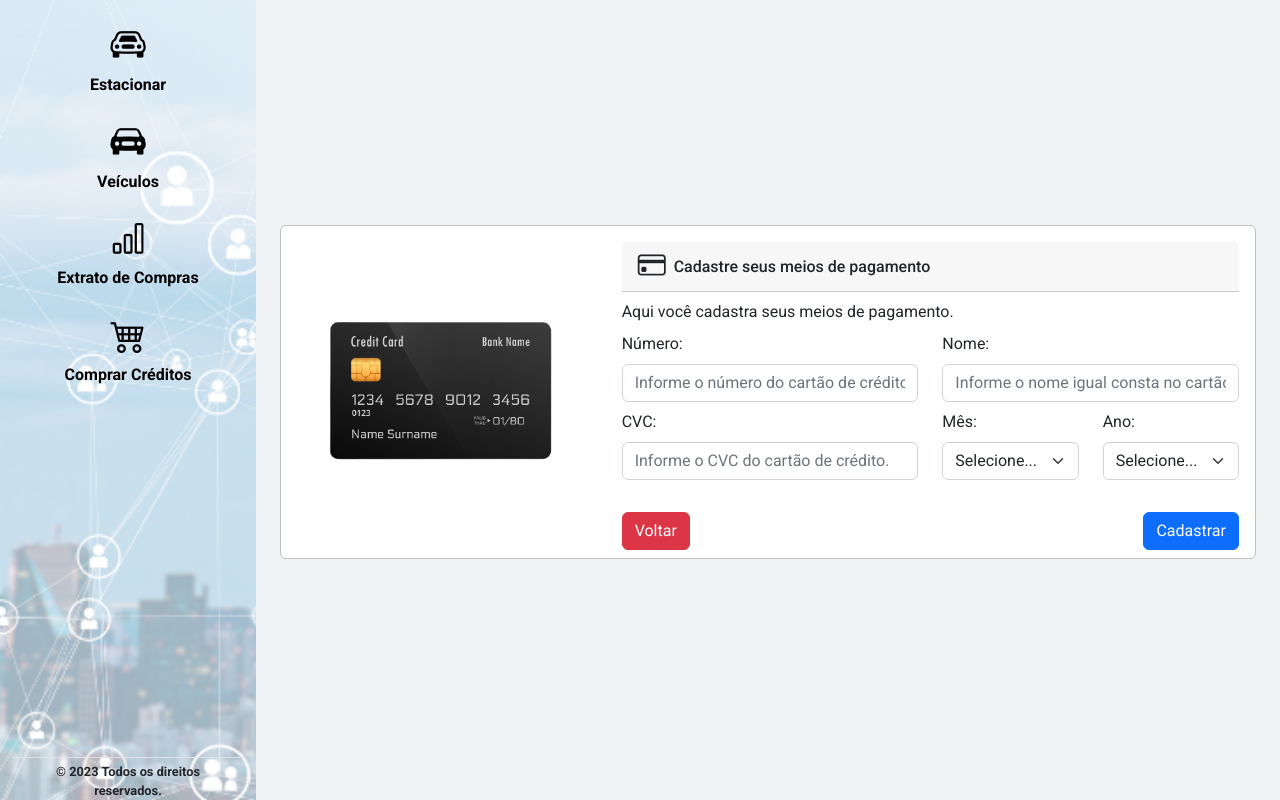
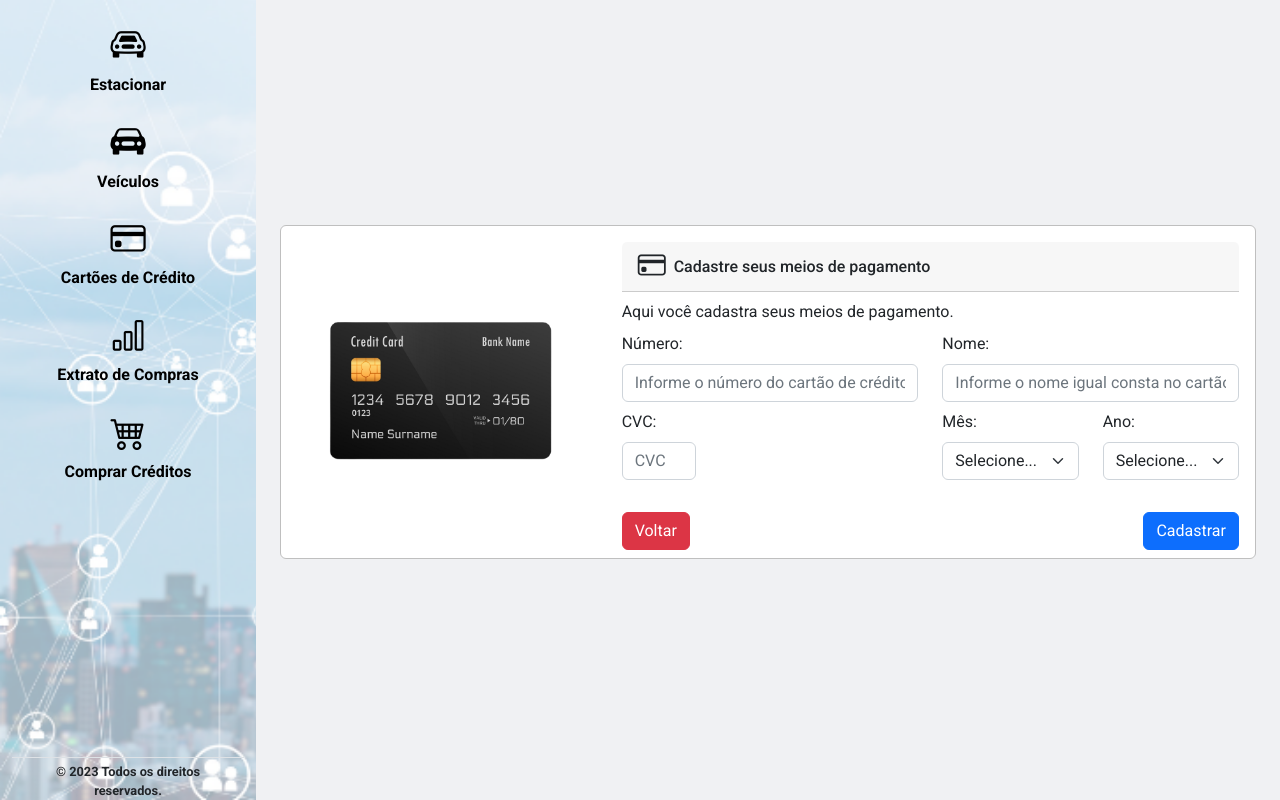
Before and after one commit to melojrx/urbanzone, a Flask app: page /prepareAddCard in a window 1280 px wide. Shown: the part 62-862 px from the top of the page. Run offline with Flask 3, Linux system fonts and the light colour scheme; tables that the repository leaves empty hold one stand-in row (values such as "Sample post"); parts of the project's set-up code (start-up, migrations or seed data) failed here and were passed over; some libraries are stand-ins or nearby versions.

Commit message:
ajustes finais apara apresentacao

```diff
--- a/app/forms/cartaoCreditoForm.py
+++ b/app/forms/cartaoCreditoForm.py
@@ -37,7 +37,7 @@ class CartaoCreditoForm(Form):
 
     cvc = StringField(
         'CVC:',
-        render_kw={"placeholder": "Informe o CVC do cartão de crédito."},
+        render_kw={"placeholder": "CVC"},
         validators = [
             InputRequired(message=('*Campo Requerido')),
             Length(max=3, message='A número deve conter %(max)d caracteres')
--- a/app/templates/addCartaoCredito.html
+++ b/app/templates/addCartaoCredito.html
@@ -29,7 +29,9 @@
             <div class="row mb-2">
               <div class="col-md-6">
                 {{form.cvc.label(class_="form-label")}}
+                <div class="col-3">
                 {{form.cvc(class_="form-control")}}
+                </div>
               </div>
               <div class="col-md-3">
                 {{form.mes.label(class_="form-label")}}
--- a/app/templates/comprarCartao.html
+++ b/app/templates/comprarCartao.html
@@ -16,10 +16,10 @@
                     {{form.tickets.label(class_="form-label")}}
                     {{form.tickets(class_="form-control")}}
                 </div>
-                <!-- <div class="mb-2">
+                <div class="mb-2">
                     {{form.cartoes.label(class_="form-label")}}
                     {{form.cartoes(class_="form-control")}}
-                </div>   -->
+                </div>
                 <div class="mt-4">
                     <div class="d-grid">
                         {{ form.submit(class_="btn btn-primary") }}
--- a/app/templates/estacionamento.html
+++ b/app/templates/estacionamento.html
@@ -49,7 +49,7 @@
           </div>
           {% endfor %}
         </div>
-        <!-- <div class="mb-2">
+        <div class="mb-2">
           {{form.cartoes.label(class_="form-label")}}
           {{form.cartoes(class_="form-select")}}
           {% for error in form.cartoes.errors %}
@@ -57,7 +57,7 @@
             {{error}}
           </div>
           {% endfor %}
-        </div> -->
+        </div>
         <div class="mt-4">
           <div class="d-grid">
           {{ form.submit(class_="btn btn-primary") }}
--- a/app/templates/includeLinksEsquerda.html
+++ b/app/templates/includeLinksEsquerda.html
@@ -6,10 +6,10 @@
   <i class="bi bi-car-front-fill"></i>
  <span class="titulo-menu-gov">Veículos</span>
 </div> </a>
-<!-- <a href="{{url_for('cartaoCredito.listCard')}}"><div class="urban-gov-menu-gov">
+<a href="{{url_for('cartaoCredito.listCard')}}"><div class="urban-gov-menu-gov">
   <i class="bi bi-credit-card"></i>
   <span class="titulo-menu-gov">Cartões de Crédito</span>
-</div></a> -->
+</div></a>
 <a href="{{url_for('compra.listCompra')}}"><div class="urban-gov-menu-gov">
   <i class="bi bi-bar-chart"></i>
   <span class="titulo-menu-gov">Extrato de Compras</span>
--- a/app/templates/listCompra.html
+++ b/app/templates/listCompra.html
@@ -12,7 +12,7 @@
                 <thead class="table-primary">
                     <tr>
                         <th class="text-start">Compra</th>
-                        <!-- <th class="text-start">Cartao</th> -->
+                        <th class="text-start">Cartao</th>
                         <th class="text-start">Ticket</th>
                         <th class="text-start">Valor</th>
                     </tr>
@@ -21,7 +21,7 @@
                     {% for row in listCompra %}
                     <tr>
                         <td>{{ row.datInicio.strftime('%d/%m/%Y %H:%M') }}</td>
-                        <!-- <td>{{ row.cartaoCredito.txtNumero }}</td> -->
+                        <td>{{ row.cartaoCredito.txtNumero }}</td>
                         <td>{{ row.ticket.txtTicket }}</td>
                         <td>{{ row.ticket.valorTicket }}</td>
                     </tr>
```
